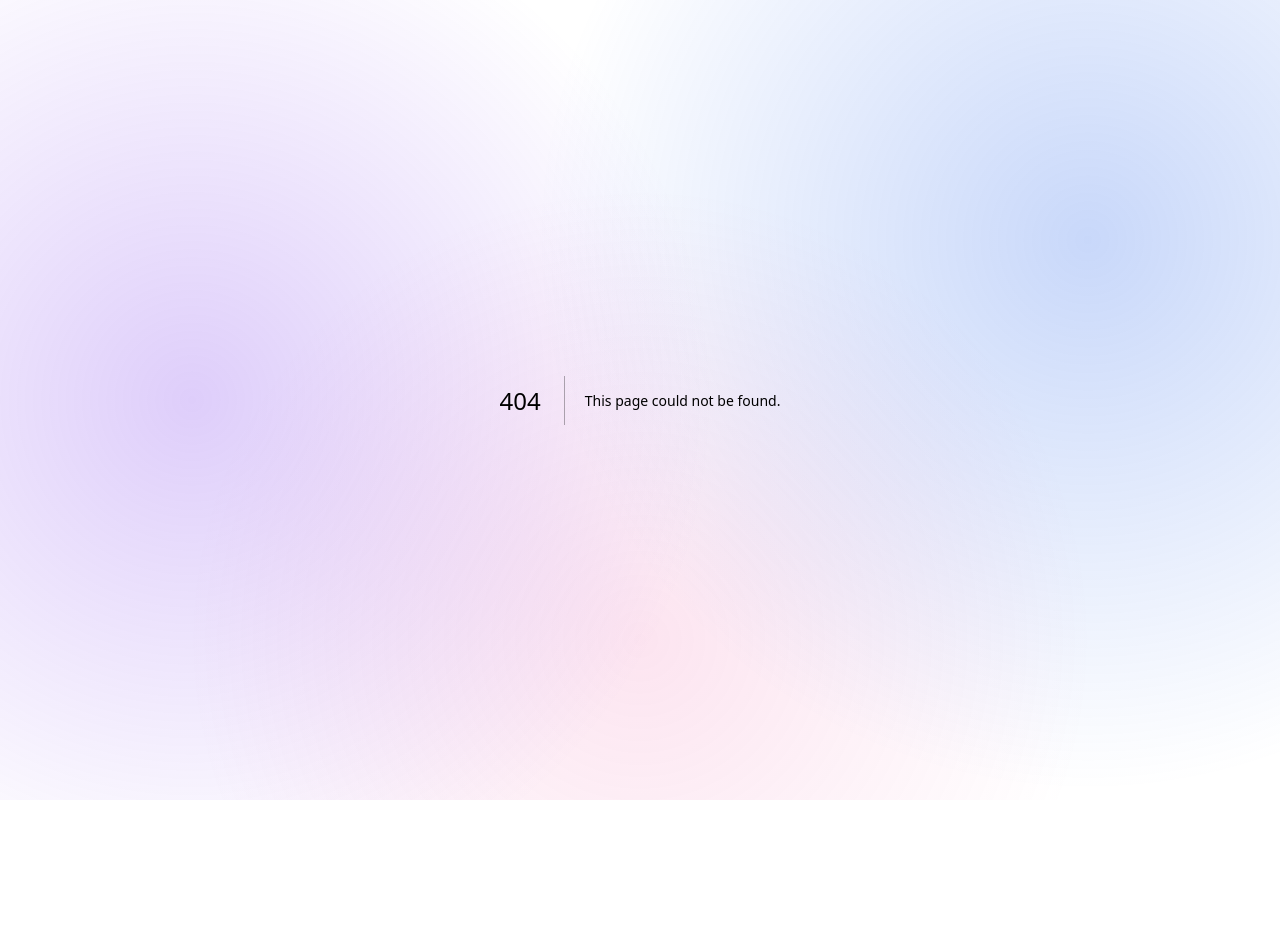
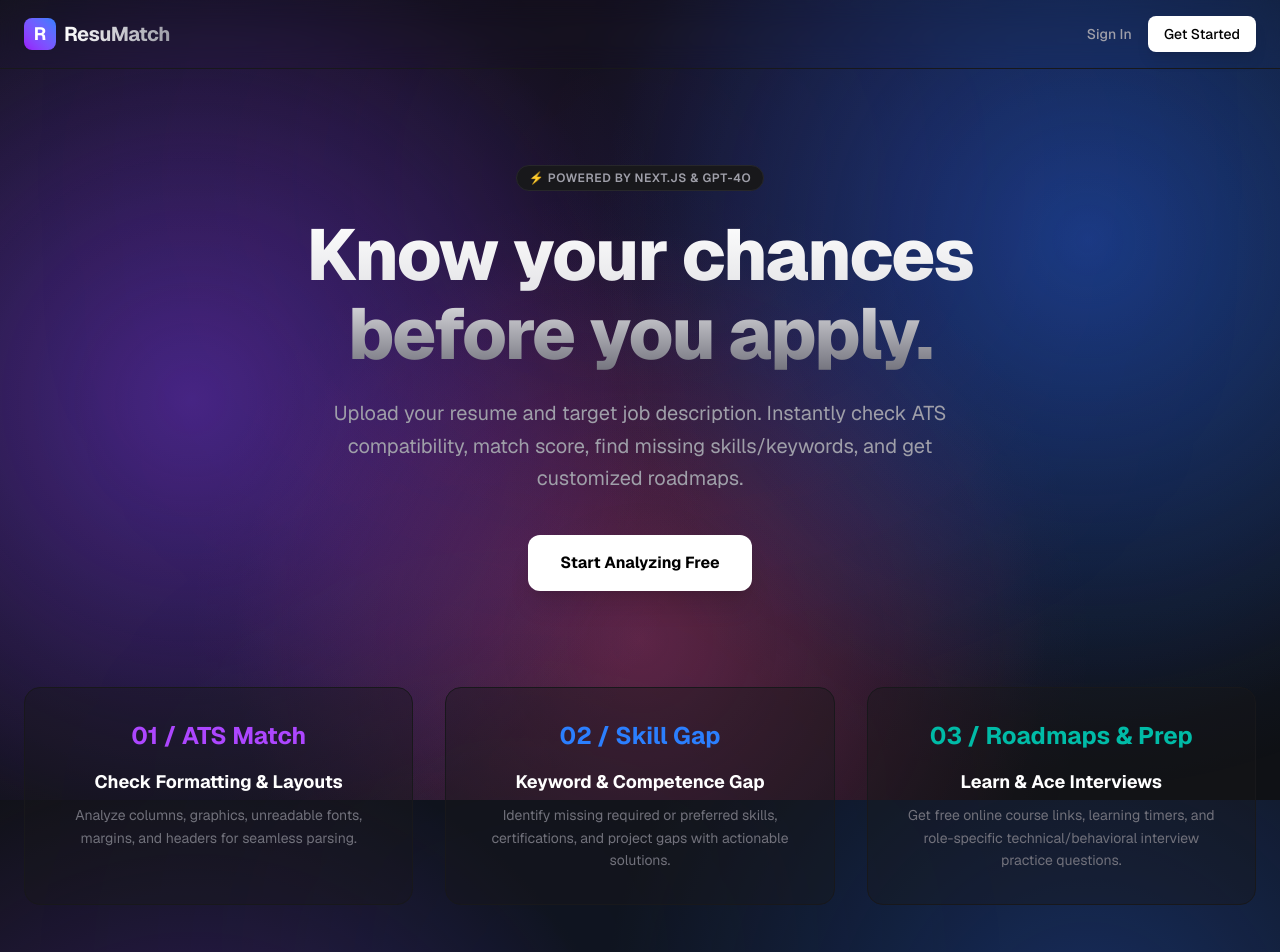
Before and after one commit to Zahi010/ResuMatch, a Next.js app in the folder frontend/: page / in a window 1280 px wide. Before the commit this address had no page. Shown: the top 952 px of the page. Before the commit the page ends 800 px from the top, so only its background shows below. Built offline with nearby package versions, Linux system fonts and the light colour scheme.

Commit message:
Refactor logic

```diff
--- /dev/null
+++ b/frontend/src/app/page.tsx
@@ -0,0 +1,97 @@
+"use client";
+
+import Link from "next/link";
+import React from "react";
+
+export default function LandingPage() {
+  return (
+    <div className="bg-transparent text-white min-h-screen relative overflow-hidden flex flex-col justify-between font-sans">
+      {/* Background Gradients */}
+      <div className="absolute top-0 left-1/2 -translate-x-1/2 w-[600px] h-[350px] bg-purple-600/10 rounded-full blur-[160px] pointer-events-none" />
+      <div className="absolute -bottom-20 left-1/4 w-[400px] h-[400px] bg-blue-600/10 rounded-full blur-[140px] pointer-events-none" />
+
+      {/* Header */}
+      <header className="border-b border-zinc-900 bg-transparent/50 backdrop-blur-md sticky top-0 z-50 px-6 py-4 flex items-center justify-between max-w-7xl mx-auto w-full">
+        <div className="flex items-center gap-2">
+          <div className="w-8 h-8 rounded-lg bg-gradient-to-tr from-purple-600 to-blue-500 flex items-center justify-center font-bold text-lg">
+            R
+          </div>
+          <span className="font-bold text-xl tracking-tight bg-gradient-to-r from-white to-zinc-400 bg-clip-text text-transparent">
+            ResuMatch
+          </span>
+        </div>
+
+        <div className="flex items-center gap-4">
+          <Link
+            href="/login"
+            className="text-zinc-400 hover:text-white font-medium text-sm transition"
+          >
+            Sign In
+          </Link>
+          <Link
+            href="/login"
+            className="bg-white hover:bg-zinc-200 text-black px-4 py-2 rounded-lg font-medium text-sm transition shadow-lg"
+          >
+            Get Started
+          </Link>
+        </div>
+      </header>
+
+      {/* Hero */}
+      <main className="max-w-7xl mx-auto px-6 py-24 flex-grow flex flex-col items-center justify-center text-center relative z-10">
+        <span className="bg-zinc-900 border border-zinc-800 text-zinc-400 text-xs px-3 py-1 rounded-full font-semibold uppercase tracking-wider mb-6 inline-block">
+          ⚡ Powered by Next.js & GPT-4o
+        </span>
+
+        <h1 className="text-5xl sm:text-7xl font-extrabold tracking-tight bg-gradient-to-b from-white via-zinc-200 to-zinc-500 bg-clip-text text-transparent max-w-4xl leading-[1.1] mb-6">
+          Know your chances <br className="hidden sm:inline" /> before you apply.
+        </h1>
+
+        <p className="text-zinc-400 text-lg sm:text-xl max-w-2xl leading-relaxed mb-10">
+          Upload your resume and target job description. Instantly check ATS compatibility, match score, find missing skills/keywords, and get customized roadmaps.
+        </p>
+
+        <div className="flex items-center gap-4">
+          <Link
+            href="/login"
+            className="bg-white hover:bg-zinc-200 text-black px-8 py-4 rounded-xl font-bold text-base transition-all transform hover:scale-[1.02] shadow-xl"
+          >
+            Start Analyzing Free
+          </Link>
+        </div>
+
+        {/* Feature Highlights Grid */}
+        <section className="grid grid-cols-1 md:grid-cols-3 gap-8 mt-24 w-full">
+          <div className="bg-zinc-900/40 border border-zinc-900 p-8 rounded-2xl hover:border-zinc-800 transition">
+            <div className="text-purple-500 mb-4 text-2xl font-bold">01 / ATS Match</div>
+            <h3 className="font-bold text-lg mb-2">Check Formatting & Layouts</h3>
+            <p className="text-zinc-500 text-sm leading-relaxed">
+              Analyze columns, graphics, unreadable fonts, margins, and headers for seamless parsing.
+            </p>
+          </div>
+
+          <div className="bg-zinc-900/40 border border-zinc-900 p-8 rounded-2xl hover:border-zinc-800 transition">
+            <div className="text-blue-500 mb-4 text-2xl font-bold">02 / Skill Gap</div>
+            <h3 className="font-bold text-lg mb-2">Keyword & Competence Gap</h3>
+            <p className="text-zinc-500 text-sm leading-relaxed">
+              Identify missing required or preferred skills, certifications, and project gaps with actionable solutions.
+            </p>
+          </div>
+
+          <div className="bg-zinc-900/40 border border-zinc-900 p-8 rounded-2xl hover:border-zinc-800 transition">
+            <div className="text-teal-500 mb-4 text-2xl font-bold">03 / Roadmaps & Prep</div>
+            <h3 className="font-bold text-lg mb-2">Learn & Ace Interviews</h3>
+            <p className="text-zinc-500 text-sm leading-relaxed">
+              Get free online course links, learning timers, and role-specific technical/behavioral interview practice questions.
+            </p>
+          </div>
+        </section>
+      </main>
+
+      {/* Footer */}
+      <footer className="border-t border-zinc-900 py-8 px-6 text-center text-zinc-600 text-xs">
+        &copy; {new Date().getFullYear()} ResuMatch Platform. Built for Staff-level ATS diagnostics.
+      </footer>
+    </div>
+  );
+}
```
